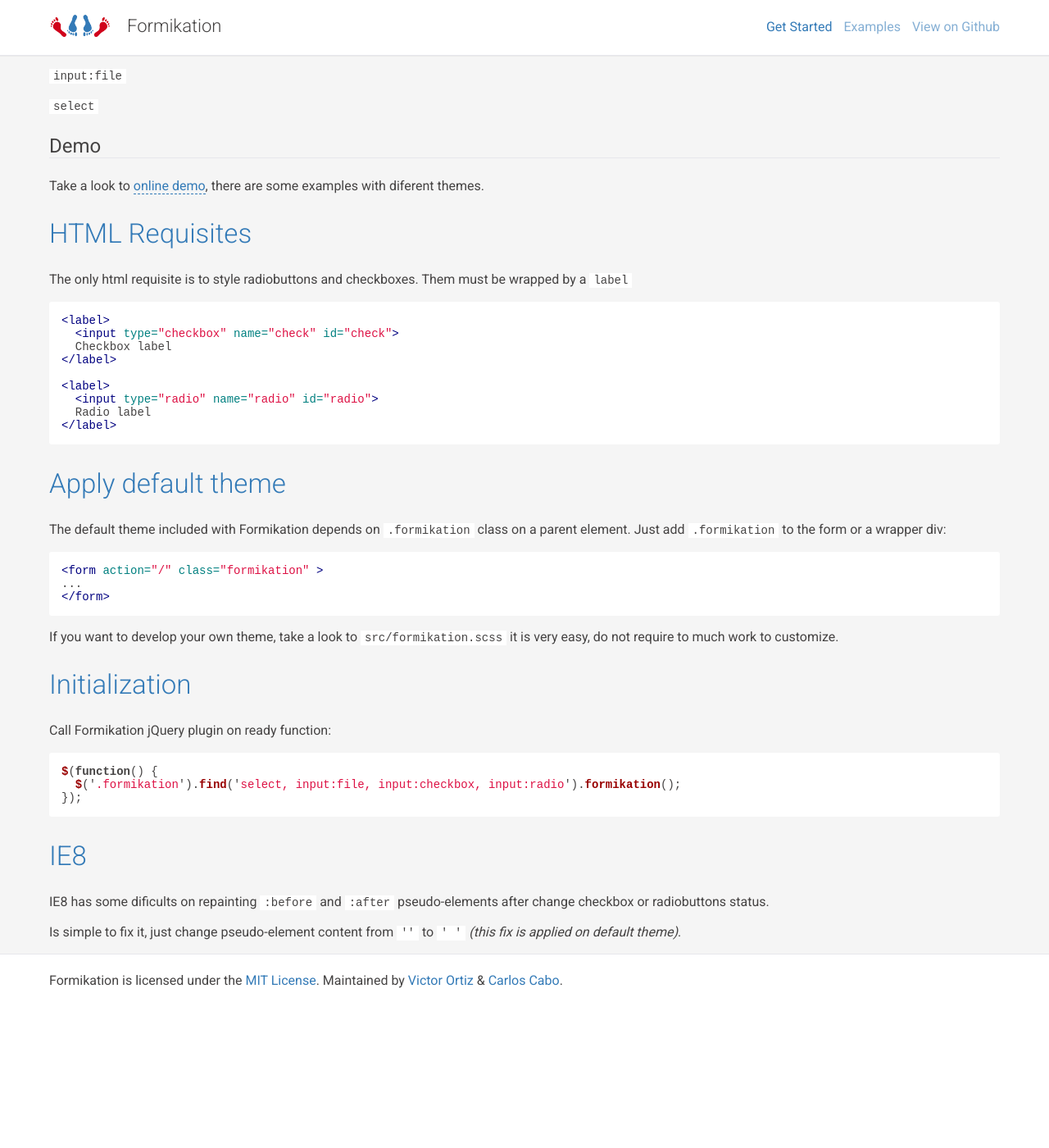
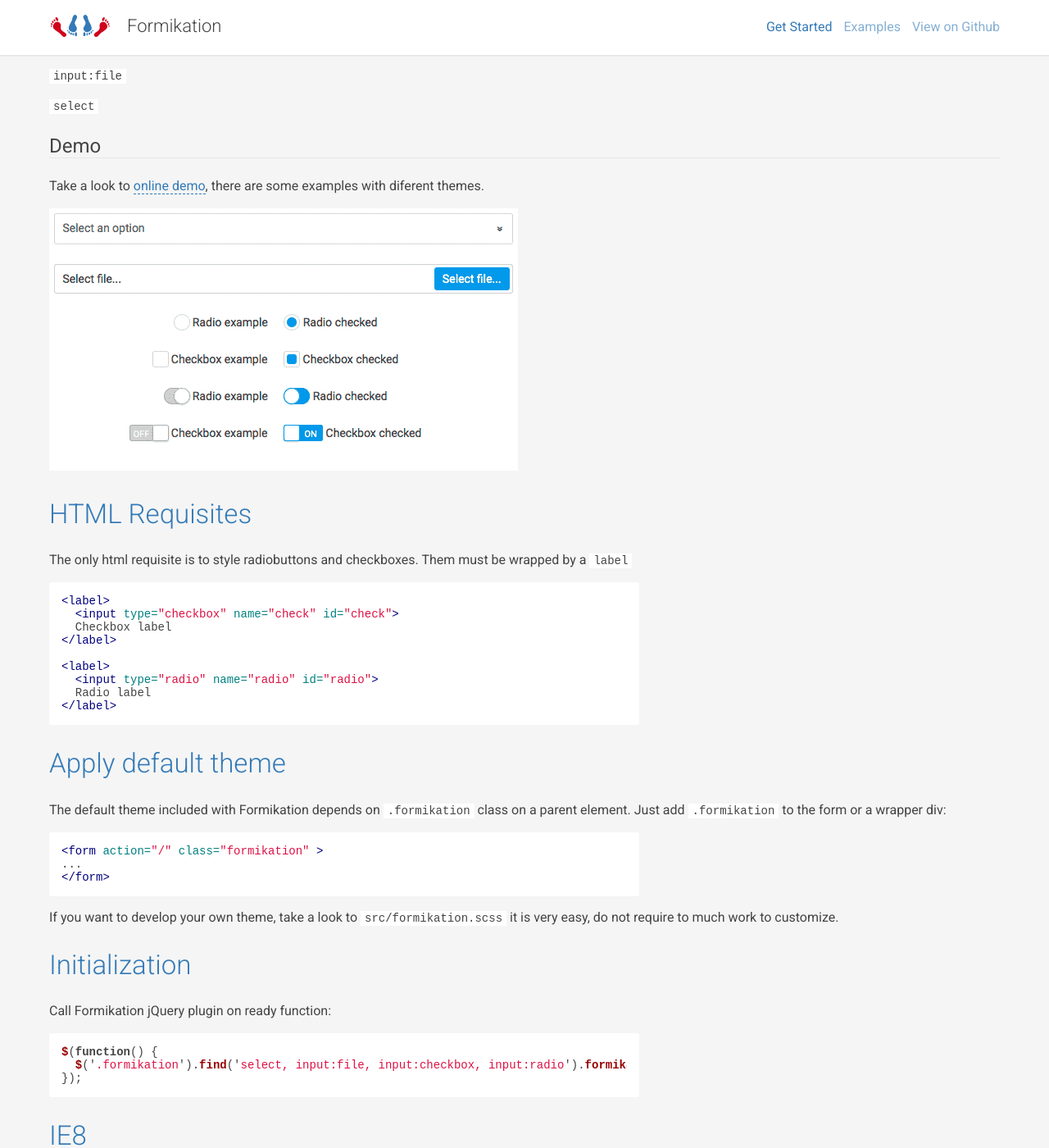
Before and after one commit to vortizhe/formikation, a Jekyll site: the page built from index.md, in a window 1280 px wide and 1400 px high, scrolled down 268 px. Shown: the whole window at 82% size. Built offline with Jekyll 4.4.1, drawn with Linux system fonts in a browser that asks for light colours; some web fonts are replaced; before the commit the page ends 1496 px from its top, so only the background shows below that.

Commit message:
Add demo screenshot

```diff
--- a/_sass/_syntax-highlighting.scss
+++ b/_sass/_syntax-highlighting.scss
@@ -6,6 +6,7 @@
   padding: 15px;
   margin: 1em 0;
   border-radius: 3px;
+  max-width: 720px;
   code, pre {
     margin: 0;
     padding: 0;
--- a/index.md
+++ b/index.md
@@ -23,6 +23,8 @@
 ### Demo
 
 Take a look to [online demo](/formikation/examples.html), there are some examples with diferent themes.
+
+ ![Formikation Screenshot](./images/screenshot.png)
 
 ## HTML Requisites
 
```
Also changed, not shown: images/screenshot.png (added).
